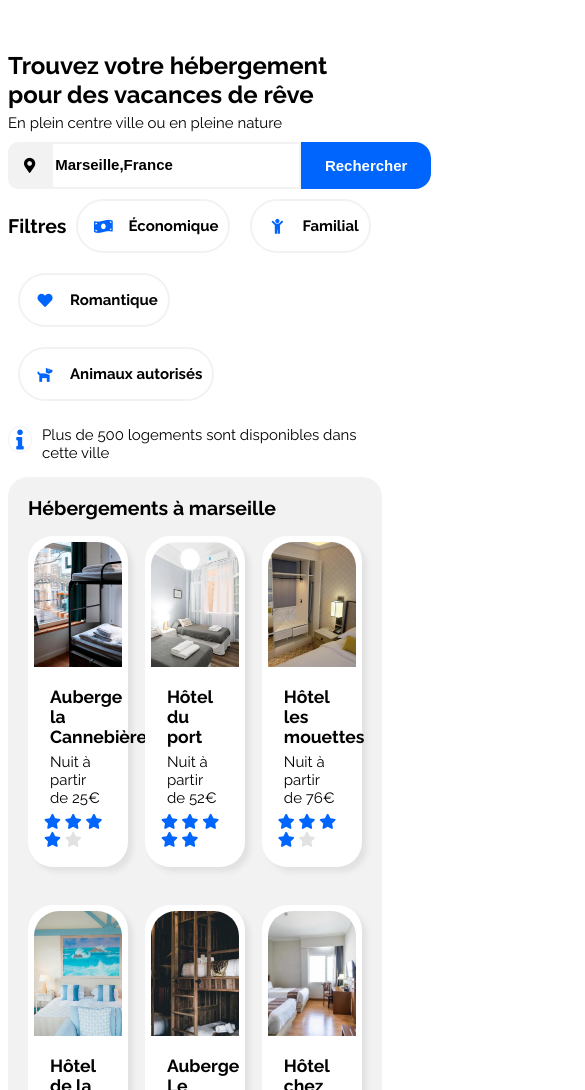
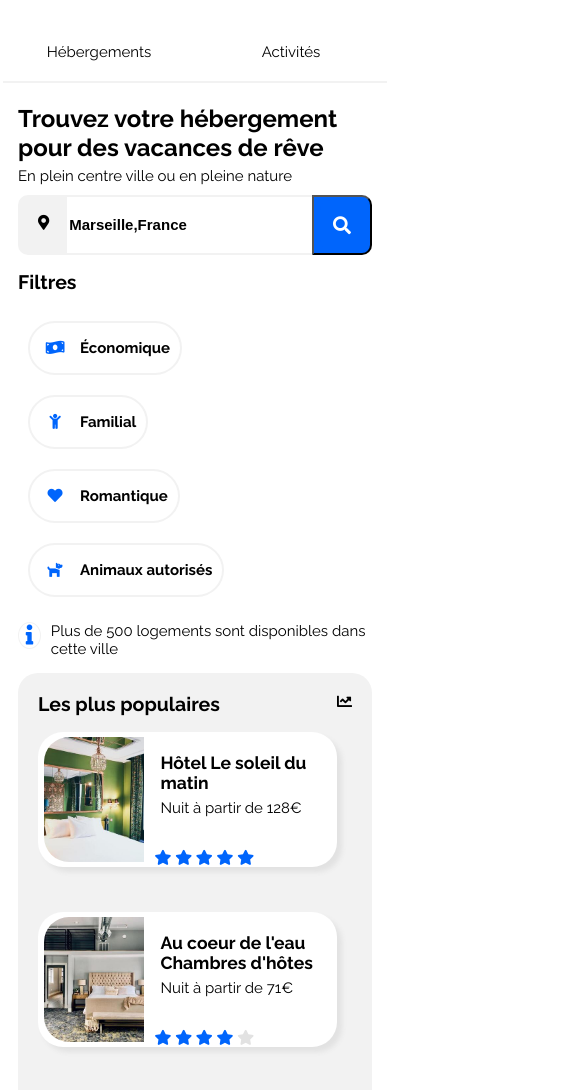
Before and after one commit to EkremIE/Booki, a plain HTML site: page Booki.html in a window 390 px wide. Shown: the part 105-1195 px from the top of the page, 585 px wide, since content can reach past the window. Drawn offline with Linux system fonts and the light colour scheme.

Commit message:
rectifications

```diff
--- a/Style.css
+++ b/Style.css
@@ -461,7 +461,8 @@ footer .column ul li a {
 
     .lodging-list-popular a article {
         background-color: white;
-        padding: 6px;
+        padding-top: 5px;
+        padding-bottom: 0px;
         border-radius: 25px;
         height: 100%;
     }
@@ -521,3 +522,132 @@ footer .column ul li a {
     }
 }
 /* tablette */
+
+/* mobile */
+
+@media screen and (max-width: 768px)
+
+{
+    body {
+        padding: 10px 10px;
+
+    }
+
+    header {
+        flex-direction: column;
+    }
+
+    header #logo {
+        margin: auto;
+    }
+
+    header nav ul {
+        margin: 0px -20px;
+        padding: 0;
+    }
+
+    header nav ul li {
+        width: 50%;
+        padding: 20px;
+        text-align: center;
+        margin: 0px;
+        border-top: none;
+        border-bottom: 2px solid #F2F2F2;
+    }
+
+    .research {
+        display: flex;
+        justify-content: center;
+
+    }
+
+    .mobile-search {
+        display: inline-block;
+        width: 60px;
+        height: 60px;
+        background-color: #0065FC;
+        margin-left: -15px;
+        border-bottom-right-radius: 10px;
+        border-top-right-radius: 10px;
+
+
+
+    }
+
+    .research .mobile-search .fa-search {
+        display: flex;
+        justify-content: center;
+        background-color: #0065FC;
+        color: white;
+        font-size: large;
+
+
+    }
+    .research .fas.fa-map-marker-alt {
+
+        padding-top: 20px;
+        padding-left: 20px;
+    }
+
+
+
+    .research .search-text {
+        display: none;
+    }
+
+
+    #filters {
+        flex-direction: column;
+        align-items: flex-start;
+
+    }
+
+
+    #lodging .lodging-marseille {
+        order: 2;
+    }
+
+    #lodging .popular {
+        order: 1;
+    }
+
+    #lodging .lodging-marseille .lodging-list {
+        flex-direction: column;
+    }
+
+    #lodging .lodging-marseille .lodging-list a {
+        width: 100%;
+    }
+
+    #activities{
+        width: 100%;
+
+    }
+
+    .activity-list {
+        display: flex;
+        align-items: center;
+        flex-direction: column;
+        height: 250px;
+        margin-bottom: -20px;
+    }
+
+    .activity-list .column  {
+        height: 250px;
+        margin-bottom: 20px;
+        margin-top: 25px;
+    }
+
+    .lodging-list-popular {
+        display: flex;
+        flex-direction: row;
+        justify-content: space-between;
+        flex-wrap: wrap;
+    }
+
+    footer {
+        flex-direction: column;
+    }
+}
+
+/* mobile */
```
